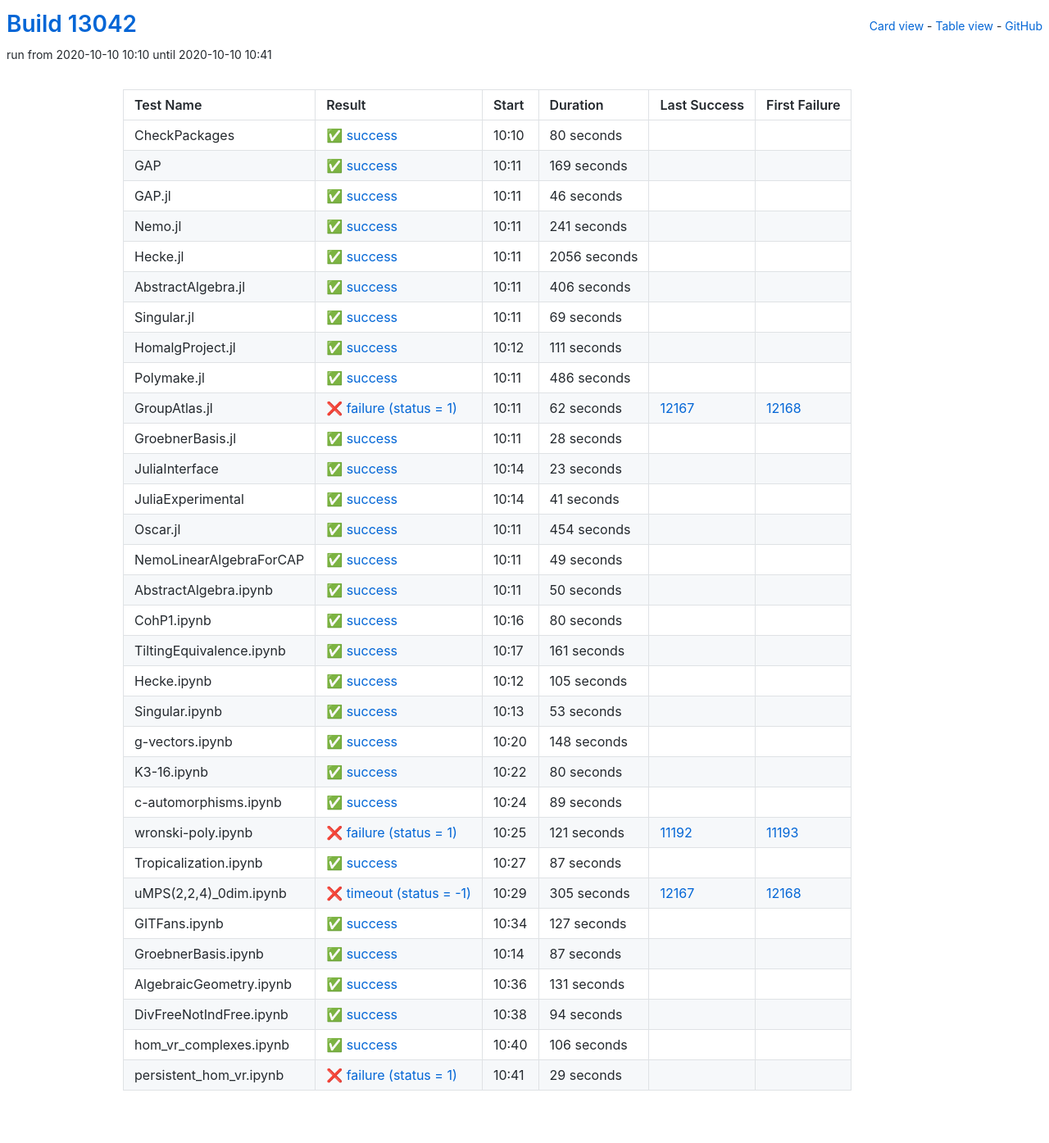
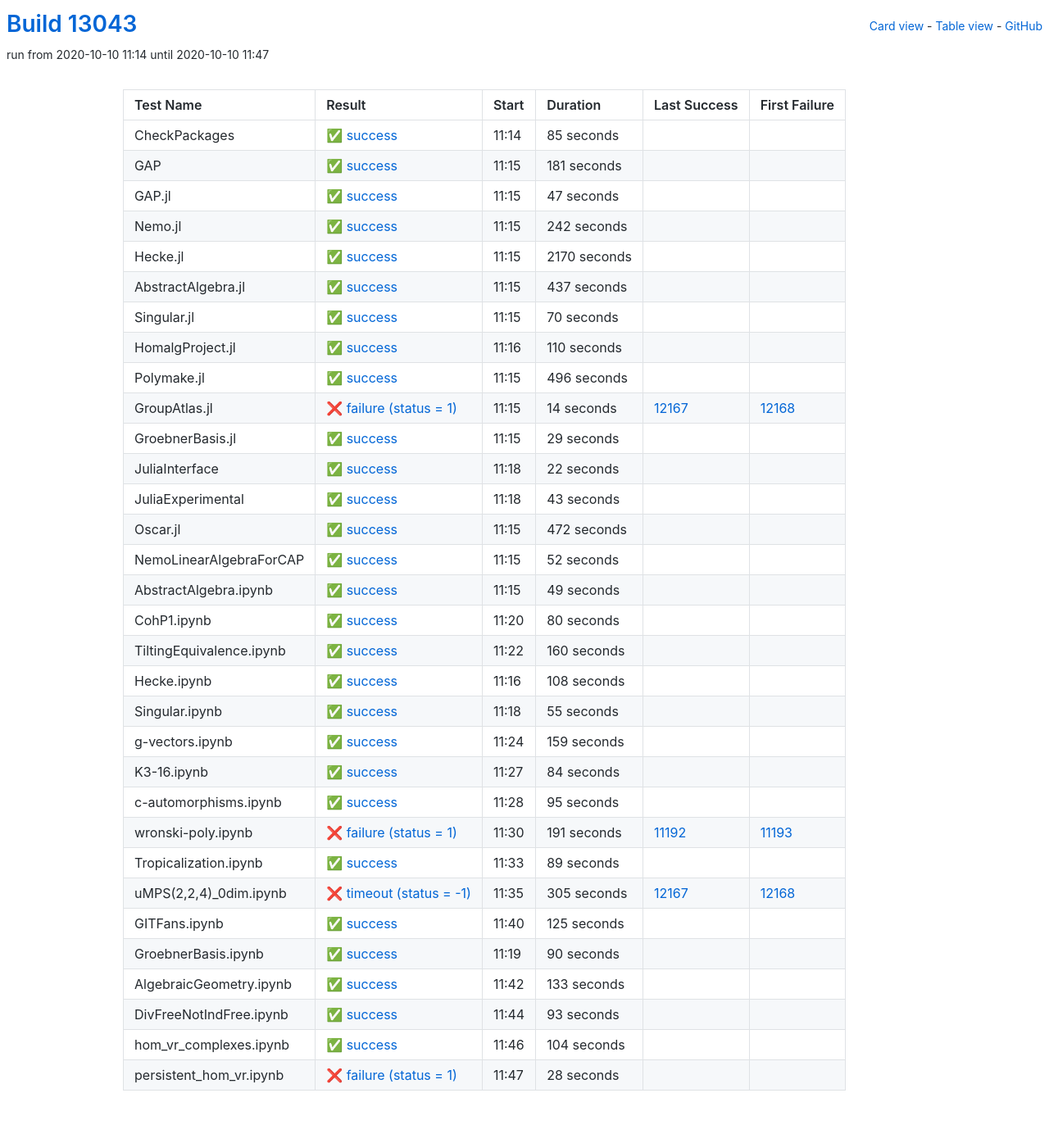
Before and after one commit to oscar-system/oscar-ci-status, a Jekyll site: the page built from table.html, in a window 1280 px wide. Shown: the whole page at 82% size. Built offline with Jekyll 4.4.1, drawn with Linux system fonts in a browser that asks for light colours.

Commit message:
Build #13043

```diff
--- a/_data/ci.yml
+++ b/_data/ci.yml
@@ -1,6 +1,6 @@
 ---
-build: 13042
-build_url: https://oscarci.mathematik.uni-kl.de/job/oscar/13042/
+build: 13043
+build_url: https://oscarci.mathematik.uni-kl.de/job/oscar/13043/
 job: oscar
 organization: oscar-system
 repo: oscar-ci-status
@@ -8,176 +8,188 @@ repourl: https://github.com/oscar-system/oscar-ci-status
 tests:
 - name: CheckPackages
   id: checkpackages
-  log: https://oscarci.mathematik.uni-kl.de/job/oscar/13042/artifact/logs/build-13042/CheckPackages.log
-  start: 2020-10-10 10:10
+  log: https://oscarci.mathematik.uni-kl.de/job/oscar/13043/artifact/logs/build-13043/CheckPackages.log
+  start: 2020-10-10 11:14
   success: true
   exitcode: 0
   status: success
-  duration: 80
+  duration: 85
   last_success: false
   last_success_url:
   first_failure: false
   first_failure_url:
 - name: GAP
   id: gap
-  log: https://oscarci.mathematik.uni-kl.de/job/oscar/13042/artifact/logs/build-13042/GAP.log
-  start: 2020-10-10 10:11
+  log: https://oscarci.mathematik.uni-kl.de/job/oscar/13043/artifact/logs/build-13043/GAP.log
+  start: 2020-10-10 11:15
   success: true
   exitcode: 0
   status: success
-  duration: 169
+  duration: 181
   last_success: false
   last_success_url:
   first_failure: false
   first_failure_url:
 - name: GAP.jl
   id: gap-jl
-  log: https://oscarci.mathematik.uni-kl.de/job/oscar/13042/artifact/logs/build-13042/GAP.jl.log
-  start: 2020-10-10 10:11
+  log: https://oscarci.mathematik.uni-kl.de/job/oscar/13043/artifact/logs/build-13043/GAP.jl.log
+  start: 2020-10-10 11:15
   success: true
   exitcode: 0
   status: success
-  duration: 46
+  duration: 47
   last_success: false
   last_success_url:
   first_failure: false
   first_failure_url:
 - name: Nemo.jl
   id: nemo-jl
-  log: https://oscarci.mathematik.uni-kl.de/job/oscar/13042/artifact/logs/build-13042/Nemo.jl.log
-  start: 2020-10-10 10:11
+  log: https://oscarci.mathematik.uni-kl.de/job/oscar/13043/artifact/logs/build-13043/Nemo.jl.log
+  start: 2020-10-10 11:15
   success: true
   exitcode: 0
   status: success
-  duration: 241
+  duration: 242
   last_success: false
   last_success_url:
   first_failure: false
   first_failure_url:
 - name: Hecke.jl
   id: hecke-jl
-  log: https://oscarci.mathematik.uni-kl.de/job/oscar/13042/artifact/logs/build-13042/Hecke.jl.log
-  start: 2020-10-10 10:11
+  log: https://oscarci.mathematik.uni-kl.de/job/oscar/13043/artifact/logs/build-13043/Hecke.jl.log
+  start: 2020-10-10 11:15
   success: true
   exitcode: 0
   status: success
-  duration: 2056
+  duration: 2170
   last_success: false
   last_success_url:
   first_failure: false
   first_failure_url:
 - name: AbstractAlgebra.jl
   id: abstractalgebra-jl
-  log: https://oscarci.mathematik.uni-kl.de/job/oscar/13042/artifact/logs/build-13042/AbstractAlgebra.jl.log
-  start: 2020-10-10 10:11
+  log: https://oscarci.mathematik.uni-kl.de/job/oscar/13043/artifact/logs/build-13043/AbstractAlgebra.jl.log
+  start: 2020-10-10 11:15
   success: true
   exitcode: 0
   status: success
-  duration: 406
+  duration: 437
   last_success: false
   last_success_url:
   first_failure: false
   first_failure_url:
 - name: Singular.jl
   id: singular-jl
-  log: https://oscarci.mathematik.uni-kl.de/job/oscar/13042/artifact/logs/build-13042/Singular.jl.log
-  start: 2020-10-10 10:11
+  log: https://oscarci.mathematik.uni-kl.de/job/oscar/13043/artifact/logs/build-13043/Singular.jl.log
+  start: 2020-10-10 11:15
   success: true
   exitcode: 0
   status: success
-  duration: 69
+  duration: 70
   last_success: false
   last_success_url:
   first_failure: false
   first_failure_url:
 - name: HomalgProject.jl
   id: homalgproject-jl
-  log: https://oscarci.mathematik.uni-kl.de/job/oscar/13042/artifact/logs/build-13042/HomalgProject.jl.log
-  start: 2020-10-10 10:12
+  log: https://oscarci.mathematik.uni-kl.de/job/oscar/13043/artifact/logs/build-13043/HomalgProject.jl.log
+  start: 2020-10-10 11:16
   success: true
   exitcode: 0
   status: success
-  duration: 111
+  duration: 110
   last_success: false
   last_success_url:
   first_failure: false
   first_failure_url:
 - name: Polymake.jl
   id: polymake-jl
-  log: https://oscarci.mathematik.uni-kl.de/job/oscar/13042/artifact/logs/build-13042/Polymake.jl.log
-  start: 2020-10-10 10:11
+  log: https://oscarci.mathematik.uni-kl.de/job/oscar/13043/artifact/logs/build-13043/Polymake.jl.log
+  start: 2020-10-10 11:15
   success: true
   exitcode: 0
   status: success
-  duration: 486
+  duration: 496
   last_success: false
   last_success_url:
   first_failure: false
   first_failure_url:
 - name: GroupAtlas.jl
   id: groupatlas-jl
-  log: https://oscarci.mathematik.uni-kl.de/job/oscar/13042/artifact/logs/build-13042/GroupAtlas.jl.log
-  start: 2020-10-10 10:11
+  log: https://oscarci.mathematik.uni-kl.de/job/oscar/13043/artifact/logs/build-13043/GroupAtlas.jl.log
+  start: 2020-10-10 11:15
   success: false
   exitcode: 1
   status: failure
-  duration: 62
+  duration: 14
   last_success: 12167
   last_success_url: https://oscarci.mathematik.uni-kl.de/job/oscar/12167/
   first_failure: 12168
   first_failure_url: https://oscarci.mathematik.uni-kl.de/job/oscar/12168/
 - name: GroebnerBasis.jl
   id: groebnerbasis-jl
-  log: https://oscarci.mathematik.uni-kl.de/job/oscar/13042/artifact/logs/build-13042/GroebnerBasis.jl.log
-  start: 2020-10-10 10:11
+  log: https://oscarci.mathematik.uni-kl.de/job/oscar/13043/artifact/logs/build-13043/GroebnerBasis.jl.log
+  start: 2020-10-10 11:15
   success: true
   exitcode: 0
   status: success
-  duration: 28
+  duration: 29
   last_success: false
   last_success_url:
   first_failure: false
   first_failure_url:
 - name: JuliaInterface
   id: juliainterface
-  log: https://oscarci.mathematik.uni-kl.de/job/oscar/13042/artifact/logs/build-13042/JuliaInterface.log
-  start: 2020-10-10 10:14
+  log: https://oscarci.mathematik.uni-kl.de/job/oscar/13043/artifact/logs/build-13043/JuliaInterface.log
+  start: 2020-10-10 11:18
   success: true
   exitcode: 0
   status: success
-  duration: 23
+  duration: 22
   last_success: false
   last_success_url:
   first_failure: false
   first_failure_url:
 - name: JuliaExperimental
   id: juliaexperimental
-  log: https://oscarci.mathematik.uni-kl.de/job/oscar/13042/artifact/logs/build-13042/JuliaExperimental.log
-  start: 2020-10-10 10:14
+  log: https://oscarci.mathematik.uni-kl.de/job/oscar/13043/artifact/logs/build-13043/JuliaExperimental.log
+  start: 2020-10-10 11:18
   success: true
   exitcode: 0
   status: success
-  duration: 41
+  duration: 43
   last_success: false
   last_success_url:
   first_failure: false
   first_failure_url:
 - name: Oscar.jl
   id: oscar-jl
-  log: https://oscarci.mathematik.uni-kl.de/job/oscar/13042/artifact/logs/build-13042/Oscar.jl.log
-  start: 2020-10-10 10:11
+  log: https://oscarci.mathematik.uni-kl.de/job/oscar/13043/artifact/logs/build-13043/Oscar.jl.log
+  start: 2020-10-10 11:15
   success: true
   exitcode: 0
   status: success
-  duration: 454
+  duration: 472
   last_success: false
   last_success_url:
   first_failure: false
   first_failure_url:
 - name: NemoLinearAlgebraForCAP
   id: nemolinearalgebraforcap
-  log: https://oscarci.mathematik.uni-kl.de/job/oscar/13042/artifact/logs/build-13042/NemoLinearAlgebraForCAP.log
-  start: 2020-10-10 10:11
+  log: https://oscarci.mathematik.uni-kl.de/job/oscar/13043/artifact/logs/build-13043/NemoLinearAlgebraForCAP.log
+  start: 2020-10-10 11:15
+  success: true
+  exitcode: 0
+  status: success
+  duration: 52
+  last_success: false
+  last_success_url:
+  first_failure: false
+  first_failure_url:
+- name: AbstractAlgebra.ipynb
+  id: abstractalgebra-ipynb
+  log: https://oscarci.mathematik.uni-kl.de/job/oscar/13043/artifact/logs/build-13043/AbstractAlgebra.ipynb.log
+  start: 2020-10-10 11:15
   success: true
   exitcode: 0
   status: success
@@ -186,22 +198,10 @@ tests:
   last_success_url:
   first_failure: false
   first_failure_url:
-- name: AbstractAlgebra.ipynb
-  id: abstractalgebra-ipynb
-  log: https://oscarci.mathematik.uni-kl.de/job/oscar/13042/artifact/logs/build-13042/AbstractAlgebra.ipynb.log
-  start: 2020-10-10 10:11
-  success: true
-  exitcode: 0
-  status: success
-  duration: 50
-  last_success: false
-  last_success_url:
-  first_failure: false
-  first_failure_url:
 - name: CohP1.ipynb
   id: cohp1-ipynb
-  log: https://oscarci.mathematik.uni-kl.de/job/oscar/13042/artifact/logs/build-13042/CohP1.ipynb.log
-  start: 2020-10-10 10:16
+  log: https://oscarci.mathematik.uni-kl.de/job/oscar/13043/artifact/logs/build-13043/CohP1.ipynb.log
+  start: 2020-10-10 11:20
   success: true
   exitcode: 0
   status: success
@@ -212,68 +212,92 @@ tests:
   first_failure_url:
 - name: TiltingEquivalence.ipynb
   id: tiltingequivalence-ipynb
-  log: https://oscarci.mathematik.uni-kl.de/job/oscar/13042/artifact/logs/build-13042/TiltingEquivalence.ipynb.log
-  start: 2020-10-10 10:17
+  log: https://oscarci.mathematik.uni-kl.de/job/oscar/13043/artifact/logs/build-13043/TiltingEquivalence.ipynb.log
+  start: 2020-10-10 11:22
   success: true
   exitcode: 0
   status: success
-  duration: 161
+  duration: 160
   last_success: false
   last_success_url:
   first_failure: false
   first_failure_url:
 - name: Hecke.ipynb
   id: hecke-ipynb
-  log: https://oscarci.mathematik.uni-kl.de/job/oscar/13042/artifact/logs/build-13042/Hecke.ipynb.log
-  start: 2020-10-10 10:12
+  log: https://oscarci.mathematik.uni-kl.de/job/oscar/13043/artifact/logs/build-13043/Hecke.ipynb.log
+  start: 2020-10-10 11:16
   success: true
   exitcode: 0
   status: success
-  duration: 105
+  duration: 108
   last_success: false
   last_success_url:
   first_failure: false
   first_failure_url:
 - name: Singular.ipynb
   id: singular-ipynb
-  log: https://oscarci.mathematik.uni-kl.de/job/oscar/13042/artifact/logs/build-13042/Singular.ipynb.log
-  start: 2020-10-10 10:13
+  log: https://oscarci.mathematik.uni-kl.de/job/oscar/13043/artifact/logs/build-13043/Singular.ipynb.log
+  start: 2020-10-10 11:18
   success: true
   exitcode: 0
   status: success
-  duration: 53
+  duration: 55
   last_success: false
   last_success_url:
   first_failure: false
   first_failure_url:
 - name: g-vectors.ipynb
   id: g-vectors-ipynb
-  log: https://oscarci.mathematik.uni-kl.de/job/oscar/13042/artifact/logs/build-13042/g-vectors.ipynb.log
-  start: 2020-10-10 10:20
+  log: https://oscarci.mathematik.uni-kl.de/job/oscar/13043/artifact/logs/build-13043/g-vectors.ipynb.log
+  start: 2020-10-10 11:24
   success: true
   exitcode: 0
   status: success
-  duration: 148
+  duration: 159
   last_success: false
   last_success_url:
   first_failure: false
   first_failure_url:
 - name: K3-16.ipynb
   id: k3-16-ipynb
-  log: https://oscarci.mathematik.uni-kl.de/job/oscar/13042/artifact/logs/build-13042/K3-16.ipynb.log
-  start: 2020-10-10 10:22
+  log: https://oscarci.mathematik.uni-kl.de/job/oscar/13043/artifact/logs/build-13043/K3-16.ipynb.log
+  start: 2020-10-10 11:27
   success: true
   exitcode: 0
   status: success
-  duration: 80
+  duration: 84
   last_success: false
   last_success_url:
   first_failure: false
   first_failure_url:
 - name: c-automorphisms.ipynb
   id: c-automorphisms-ipynb
-  log: https://oscarci.mathematik.uni-kl.de/job/oscar/13042/artifact/logs/build-13042/c-automorphisms.ipynb.log
-  start: 2020-10-10 10:24
+  log: https://oscarci.mathematik.uni-kl.de/job/oscar/13043/artifact/logs/build-13043/c-automorphisms.ipynb.log
+  start: 2020-10-10 11:28
+  success: true
+  exitcode: 0
+  status: success
+  duration: 95
+  last_success: false
+  last_success_url:
+  first_failure: false
+  first_failure_url:
+- name: wronski-poly.ipynb
+  id: wronski-poly-ipynb
+  log: https://oscarci.mathematik.uni-kl.de/job/oscar/13043/artifact/logs/build-13043/wronski-poly.ipynb.log
+  start: 2020-10-10 11:30
+  success: false
+  exitcode: 1
+  status: failure
+  duration: 191
+  last_success: 11192
+  last_success_url: https://oscarci.mathematik.uni-kl.de/job/oscar/11192/
+  first_failure: 11193
+  first_failure_url: https://oscarci.mathematik.uni-kl.de/job/oscar/11193/
+- name: Tropicalization.ipynb
+  id: tropicalization-ipynb
+  log: https://oscarci.mathematik.uni-kl.de/job/oscar/13043/artifact/logs/build-13043/Tropicalization.ipynb.log
+  start: 2020-10-10 11:33
   success: true
   exitcode: 0
   status: success
@@ -282,34 +306,10 @@ tests:
   last_success_url:
   first_failure: false
   first_failure_url:
-- name: wronski-poly.ipynb
-  id: wronski-poly-ipynb
-  log: https://oscarci.mathematik.uni-kl.de/job/oscar/13042/artifact/logs/build-13042/wronski-poly.ipynb.log
-  start: 2020-10-10 10:25
-  success: false
-  exitcode: 1
-  status: failure
-  duration: 121
-  last_success: 11192
-  last_success_url: https://oscarci.mathematik.uni-kl.de/job/oscar/11192/
-  first_failure: 11193
-  first_failure_url: https://oscarci.mathematik.uni-kl.de/job/oscar/11193/
-- name: Tropicalization.ipynb
-  id: tropicalization-ipynb
-  log: https://oscarci.mathematik.uni-kl.de/job/oscar/13042/artifact/logs/build-13042/Tropicalization.ipynb.log
-  start: 2020-10-10 10:27
-  success: true
-  exitcode: 0
-  status: success
-  duration: 87
-  last_success: false
-  last_success_url:
-  first_failure: false
-  first_failure_url:
 - name: uMPS(2,2,4)_0dim.ipynb
   id: umps-2-2-4-0dim-ipynb
-  log: https://oscarci.mathematik.uni-kl.de/job/oscar/13042/artifact/logs/build-13042/uMPS-2-2-4-_0dim.ipynb.log
-  start: 2020-10-10 10:29
+  log: https://oscarci.mathematik.uni-kl.de/job/oscar/13043/artifact/logs/build-13043/uMPS-2-2-4-_0dim.ipynb.log
+  start: 2020-10-10 11:35
   success: false
   exitcode: -1
   status: timeout
@@ -320,72 +320,72 @@ tests:
   first_failure_url: https://oscarci.mathematik.uni-kl.de/job/oscar/12168/
 - name: GITFans.ipynb
   id: gitfans-ipynb
-  log: https://oscarci.mathematik.uni-kl.de/job/oscar/13042/artifact/logs/build-13042/GITFans.ipynb.log
-  start: 2020-10-10 10:34
+  log: https://oscarci.mathematik.uni-kl.de/job/oscar/13043/artifact/logs/build-13043/GITFans.ipynb.log
+  start: 2020-10-10 11:40
   success: true
   exitcode: 0
   status: success
-  duration: 127
+  duration: 125
   last_success: false
   last_success_url:
   first_failure: false
   first_failure_url:
 - name: GroebnerBasis.ipynb
   id: groebnerbasis-ipynb
-  log: https://oscarci.mathematik.uni-kl.de/job/oscar/13042/artifact/logs/build-13042/GroebnerBasis.ipynb.log
-  start: 2020-10-10 10:14
+  log: https://oscarci.mathematik.uni-kl.de/job/oscar/13043/artifact/logs/build-13043/GroebnerBasis.ipynb.log
+  start: 2020-10-10 11:19
   success: true
   exitcode: 0
   status: success
-  duration: 87
+  duration: 90
   last_success: false
   last_success_url:
   first_failure: false
   first_failure_url:
 - name: AlgebraicGeometry.ipynb
   id: algebraicgeometry-ipynb
-  log: https://oscarci.mathematik.uni-kl.de/job/oscar/13042/artifact/logs/build-13042/AlgebraicGeometry.ipynb.log
-  start: 2020-10-10 10:36
+  log: https://oscarci.mathematik.uni-kl.de/job/oscar/13043/artifact/logs/build-13043/AlgebraicGeometry.ipynb.log
+  start: 2020-10-10 11:42
   success: true
   exitcode: 0
   status: success
-  duration: 131
+  duration: 133
   last_success: false
   last_success_url:
   first_failure: false
   first_failure_url:
 - name: DivFreeNotIndFree.ipynb
   id: divfreenotindfree-ipynb
-  log: https://oscarci.mathematik.uni-kl.de/job/oscar/13042/artifact/logs/build-13042/DivFreeNotIndFree.ipynb.log
-  start: 2020-10-10 10:38
+  log: https://oscarci.mathematik.uni-kl.de/job/oscar/13043/artifact/logs/build-13043/DivFreeNotIndFree.ipynb.log
+  start: 2020-10-10 11:44
   success: true
   exitcode: 0
   status: success
-  duration: 94
+  duration: 93
   last_success: false
   last_success_url:
   first_failure: false
   first_failure_url:
 - name: hom_vr_complexes.ipynb
   id: hom-vr-complexes-ipynb
-  log: https://oscarci.mathematik.uni-kl.de/job/oscar/13042/artifact/logs/build-13042/hom_vr_complexes.ipynb.log
-  start: 2020-10-10 10:40
+  log: https://oscarci.mathematik.uni-kl.de/job/oscar/13043/artifact/logs/build-13043/hom_vr_complexes.ipynb.log
+  start: 2020-10-10 11:46
   success: true
   exitcode: 0
   status: success
-  duration: 106
+  duration: 104
   last_success: false
   last_success_url:
   first_failure: false
   first_failure_url:
 - name: persistent_hom_vr.ipynb
   id: persistent-hom-vr-ipynb
-  log: https://oscarci.mathematik.uni-kl.de/job/oscar/13042/artifact/logs/build-13042/persistent_hom_vr.ipynb.log
-  start: 2020-10-10 10:41
+  log: https://oscarci.mathematik.uni-kl.de/job/oscar/13043/artifact/logs/build-13043/persistent_hom_vr.ipynb.log
+  start: 2020-10-10 11:47
   success: false
   exitcode: 1
   status: failure
-  duration: 29
+  duration: 28
   last_success: false
   last_success_url:
   first_failure: false
```
Also changed, not shown: README.md.
